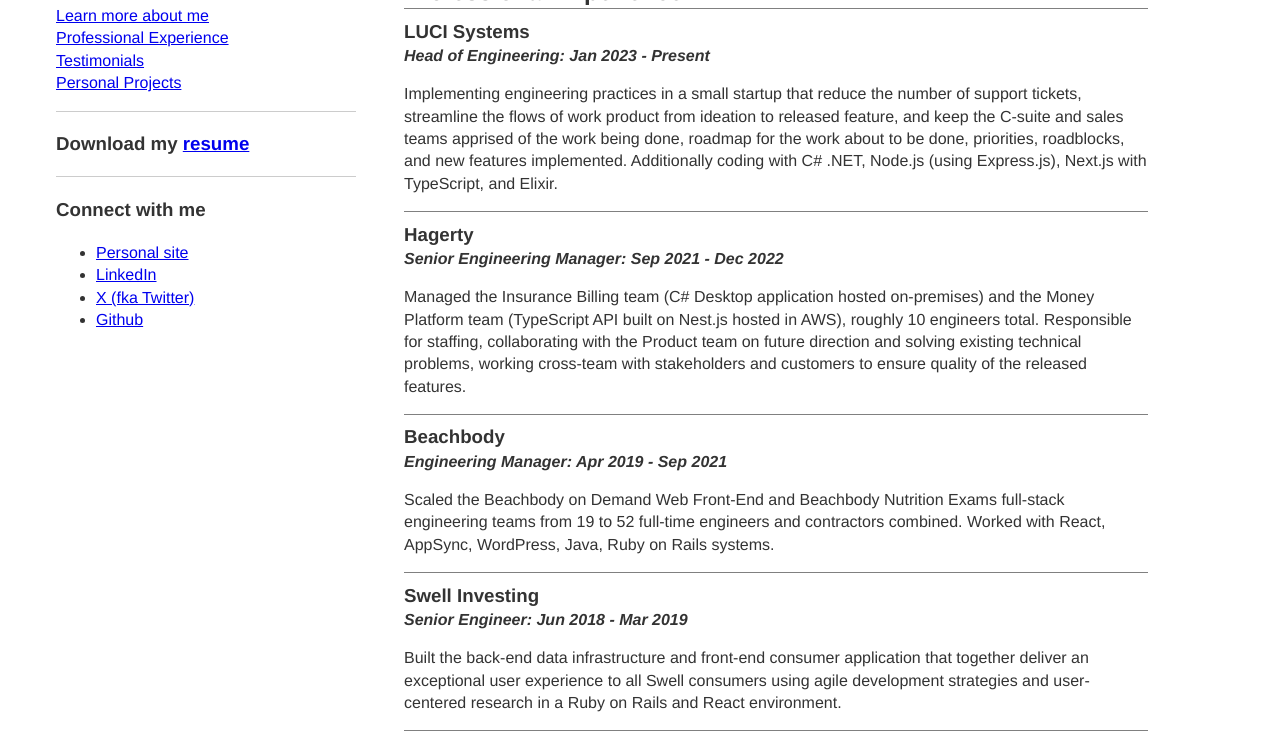
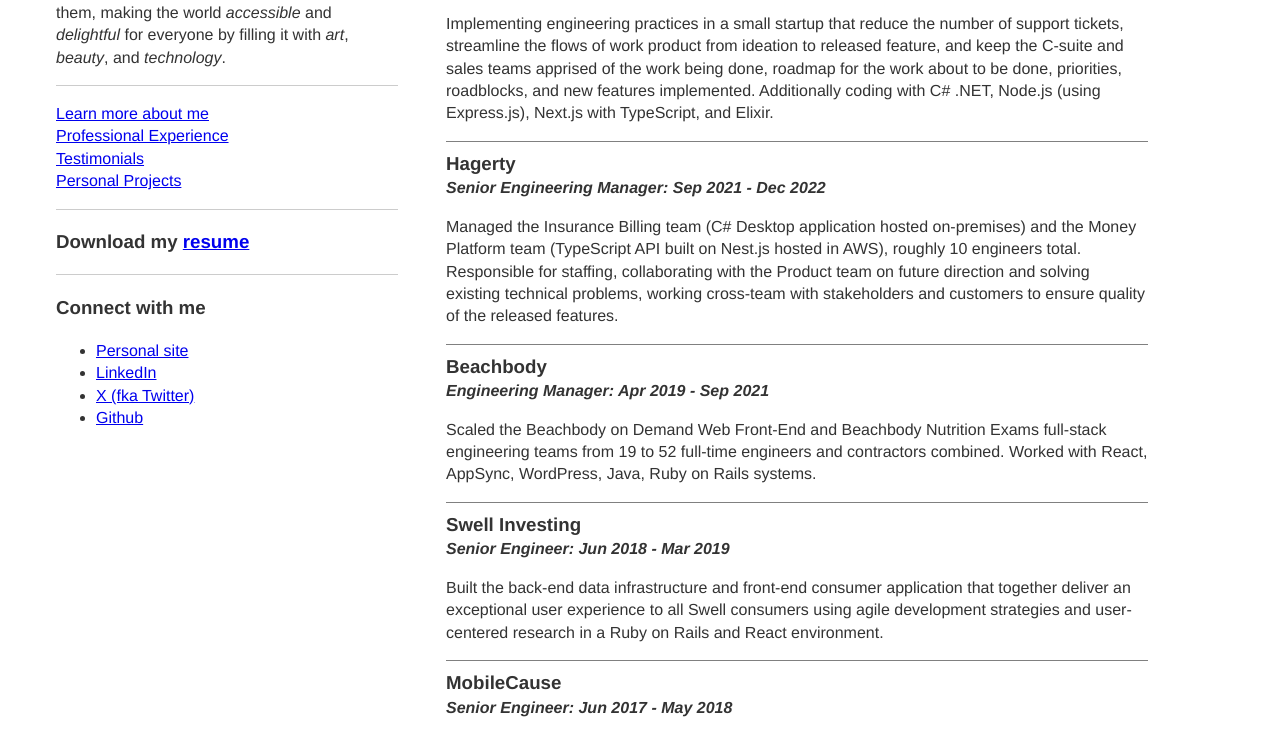
Before and after one commit to davemcg3/personal-site, a website: page site/index.html in a window 1280 px wide. Shown: the part 383-1115 px from the top of the page. Drawn offline with Linux system fonts and the light colour scheme.

Commit message:
Updated to add purpose statement, adjust styling

```diff
--- a/site/css/style-customizations.css
+++ b/site/css/style-customizations.css
@@ -53,7 +53,7 @@
 section {
   color: #333;
   /*border-bottom: 1px solid #ccc;*/
-  padding: 1em;
+  padding: 0 1em;
 }
 
 section:first-of-type {
@@ -120,6 +120,7 @@
   }
 
   header {
+    max-width: 30%;
     margin-left: 1em;
     margin-right: 1em;
   }
@@ -134,10 +135,15 @@
   header .headline-wrapper {
     /*vertical-align: middle;*/
     margin-left: 20px;
+
   }
 
   section {
     margin: 0.5em 1em;
+  }
+
+  section.sidebar {
+    margin-top: -0.5em;
   }
 }
 
--- a/site/index.html
+++ b/site/index.html
@@ -31,7 +31,9 @@
       <h1>Dave McGrath</h1>
       <h2>Engineering Leader</h2>
     </section>
-    <section class="sidebar">
+  <section class="sidebar">
+    <p>My purpose is to <strong>GUIDE</strong> and <strong>INSPIRE</strong> others to embrace the possibilities of the world around them, making the world <em>accessible</em> and <em>delightful</em> for everyone by filling it with <em>art</em>, <em>beauty</em>, and <em>technology</em>.</p>
+    <hr>
       <a href="#about-me" class="scroll-down">Learn more about me</a>
       <a href="#professional-experience" class="scroll-down">Professional Experience</a>
       <a href="#testimonials" class="scroll-down">Testimonials</a>
@@ -51,7 +53,7 @@
   <main>
     <section id="about-me">
       <h2>About me</h2>
-      <p>I love building things, whether that be code, hardware, or woodworking. I'm a software engineer by trade, but I'm also a maker. I like woodworking and doing projects around the house, and I love electronics and circuit design and microcontroller programming. Building web applications and websites and teams that build web applications and websites is my passion. I just love building things, that's probably the simplest way to say it.</p>
+      <p><strong>I love building things,</strong> whether that be code, hardware, or woodworking. I'm a software engineer by trade, but I'm also a maker. I like woodworking and doing projects around the house, and I love electronics and circuit design and microcontroller programming. Building web applications and websites and teams that build web applications and websites is my passion. </p>
       <p><strong>If you want to build something cool with me get in touch!</strong></p>
       <p>Outside of building things I'm a family man that loves spending time with my wife and kids, and I'm into cars and racing.</p>
     </section>
```
